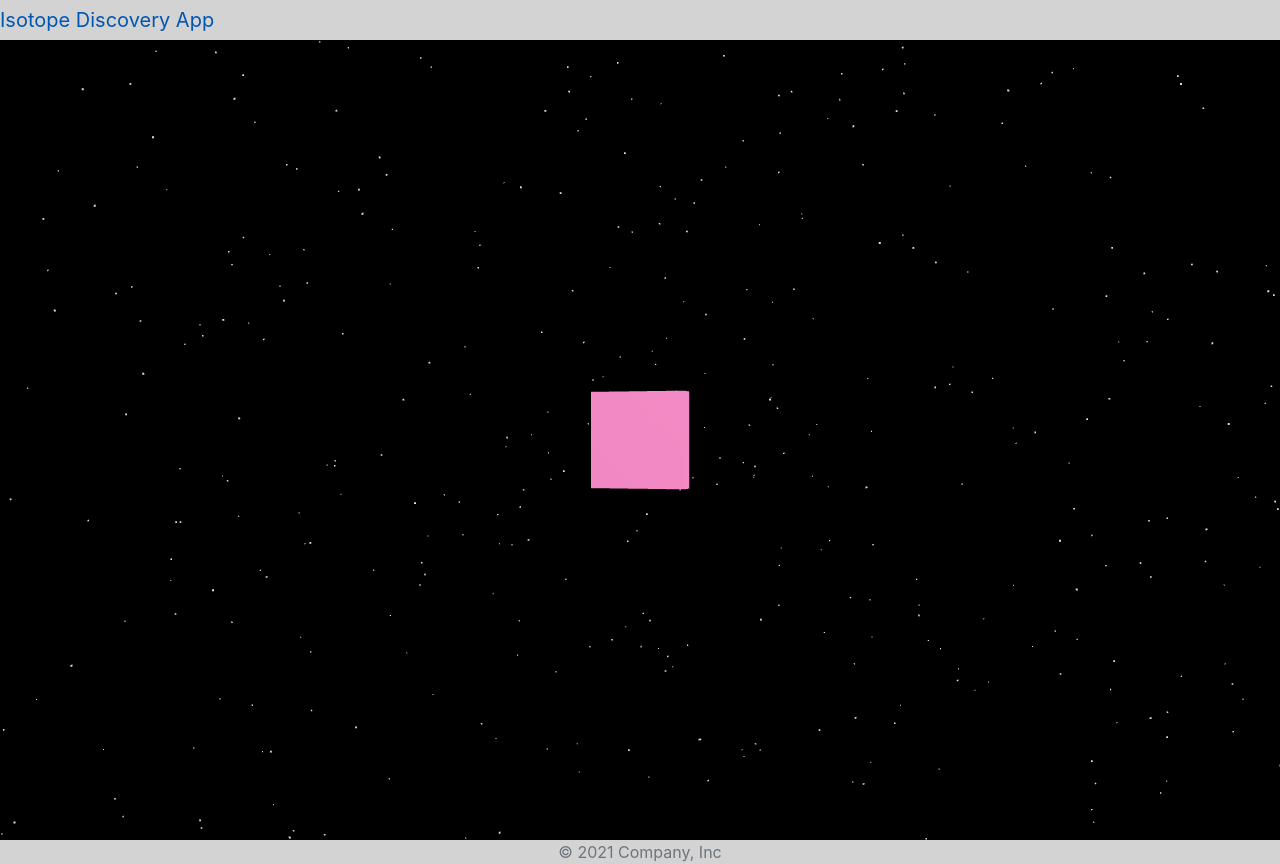
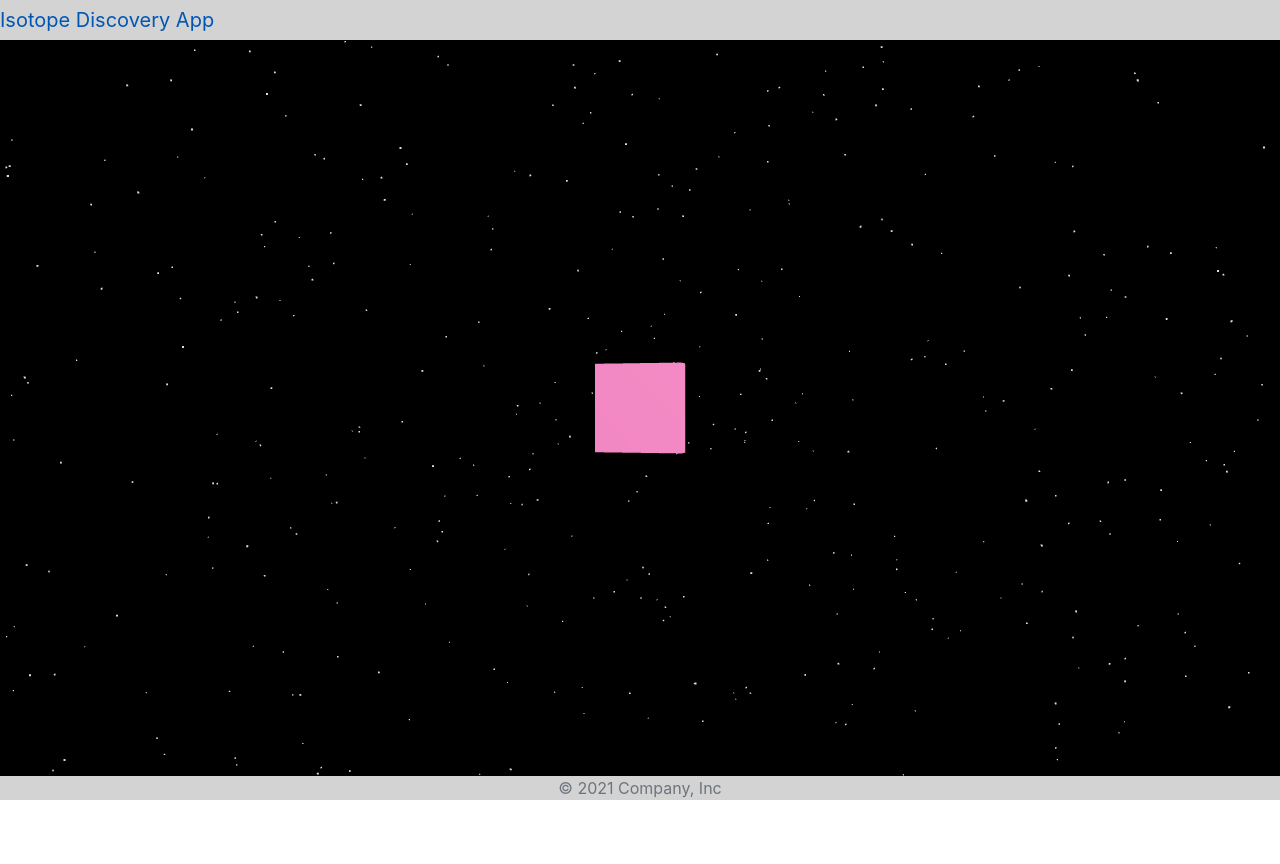
Before and after one commit to YungLawn/ThreejsplaygroundpureReact, a React (Create React App) app in the folder my-app/: page / in a window 1280 px wide. After the commit the page ends 800 px from the top, so only its background shows below. Built offline with nearby package versions, Linux system fonts and the light colour scheme.

Commit message:
got the window hacked for now maybe??

```diff
--- a/my-app/src/App.js
+++ b/my-app/src/App.js
@@ -1,9 +1,8 @@
 import React, {Component } from 'react';
-import { Canvas} from '@react-three/fiber';
+import {Canvas} from '@react-three/fiber';
 import {OrbitControls, Stars} from '@react-three/drei';
 import './index.css';
 import Table from './components/table';
-import Layout from './components/layouts/Layout';
 // import Grid from './components/Grid';
 
 class App extends Component {
--- a/my-app/src/index.css
+++ b/my-app/src/index.css
@@ -1,5 +1,5 @@
 #appContainer{
-  height: 100vh;
+  height: 92vh;
 }
 
 #canvas{
@@ -10,6 +10,7 @@
 
 #header{
   position:relative;
+  height: 5vh;
   top:0;
   right:0;
   left:0;
@@ -18,6 +19,7 @@
 
 #footer{
   position:relative;
+  height: 3vh;
   left:0;
   bottom:0;
   right:0;
```
